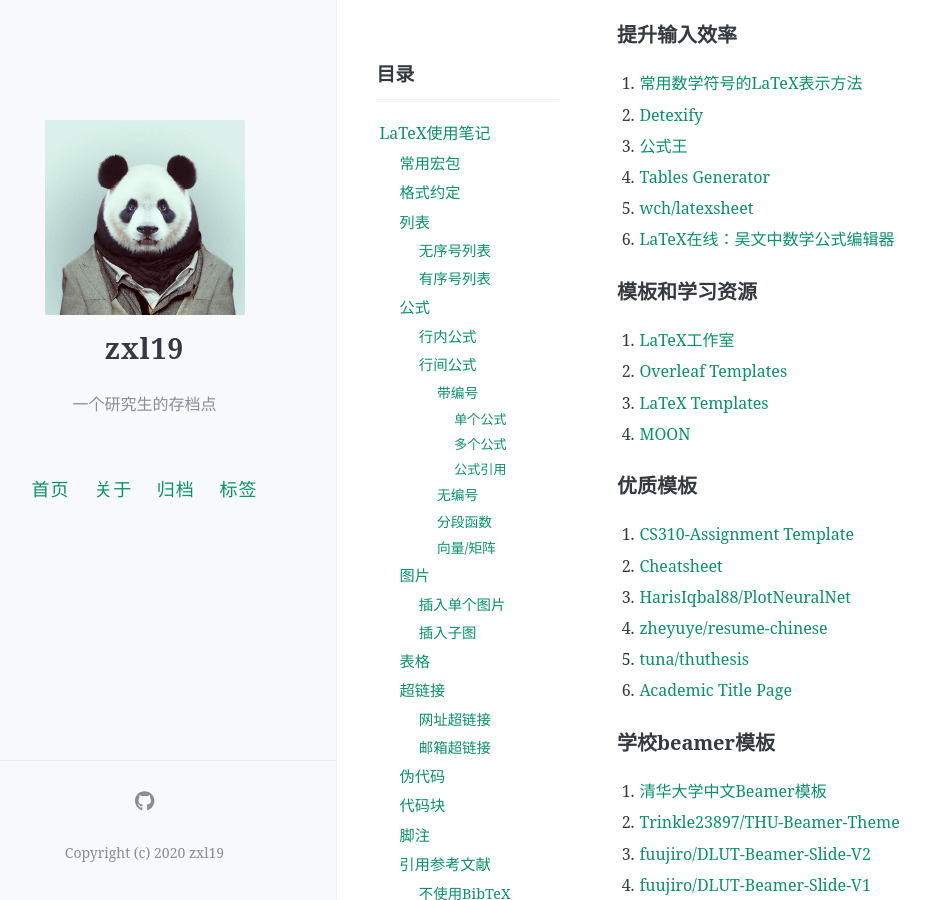
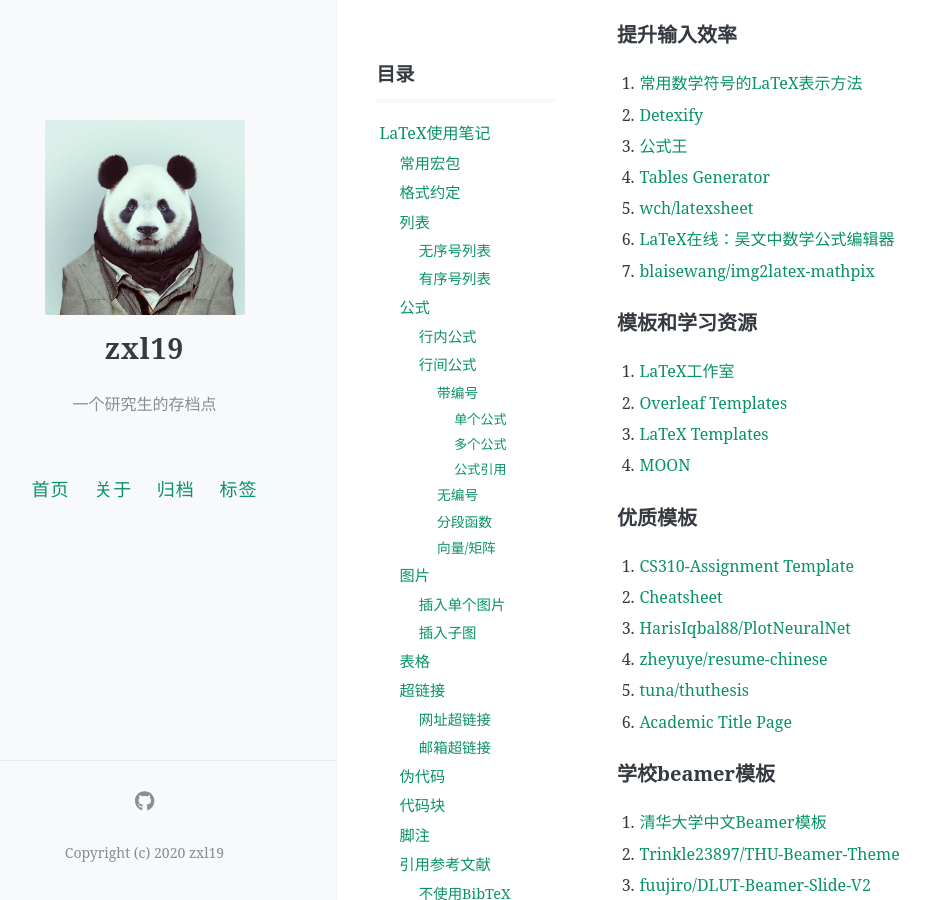
Before and after one commit to zxl19/zxl19.github.io, a Jekyll site: the page built from _posts/2021-03-29-latex-note.md, in a window 1280 px wide and 900 px high, scrolled down 10752 px. Shown: the whole window, without its empty margins (47-977 px from the left). Built offline with Jekyll 4.4.1, drawn with Linux system fonts in a browser that asks for light colours; formulas are drawn with MathJax 3; comment, search, counter and statistics services are not loaded.

Commit message:
Update 2021-03-29-latex-note.md

```diff
--- a/_posts/2021-03-29-latex-note.md
+++ b/_posts/2021-03-29-latex-note.md
@@ -468,6 +468,7 @@ TODO
 4. [Tables Generator](https://www.tablesgenerator.com/)
 5. [wch/latexsheet](https://github.com/wch/latexsheet)
 6. [LaTeX在线：吴文中数学公式编辑器](https://latex.91maths.com/)
+7. [blaisewang/img2latex-mathpix](https://github.com/blaisewang/img2latex-mathpix)
 
 ### 模板和学习资源
 
```
